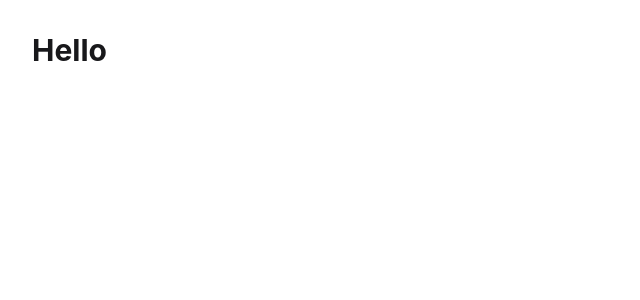
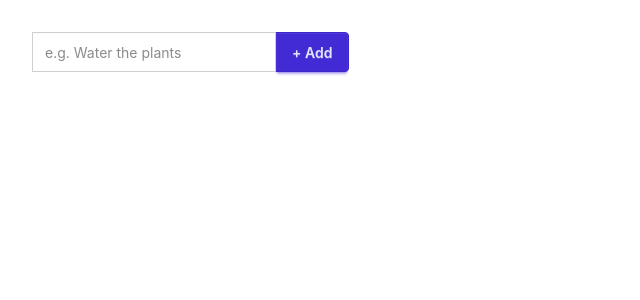
Before and after one commit to martinflischman/tick, a React (Vite) app: page / in a window 1280 px wide. Shown: the top 300 px of the page, without its empty margins (0-640 px from the left). Built offline with nearby package versions, Linux system fonts and the light colour scheme.

Commit message:
feat: add AddTodo component for creating new todos
- Create AddTodo component with form input and submit button
- Import AddTodo component in App
- Replace placeholder heading with AddTodo component
- Remove unused .gitkeep file from components directory

```diff
--- a/src/App.jsx
+++ b/src/App.jsx
@@ -1,7 +1,9 @@
+import { AddTodo } from "./components/AddTodo";
+
 export default function App() {
   return (
     <div className="min-h-screen p-8">
-      <h1 className="text-3xl font-bold">Hello</h1>
+      <AddTodo />
     </div>
   );
 }
--- /dev/null
+++ b/src/components/AddTodo.jsx
@@ -0,0 +1,10 @@
+export function AddTodo() {
+  return (
+    <div className="join">
+      <label className="input">
+        <input type="text" placeholder="e.g. Water the plants" required />
+      </label>
+      <button className="btn btn-primary join-item">+ Add</button>
+    </div>
+  );
+}
```
Also changed, not shown: 1 other file (tests, documents, lock files or other folders).
